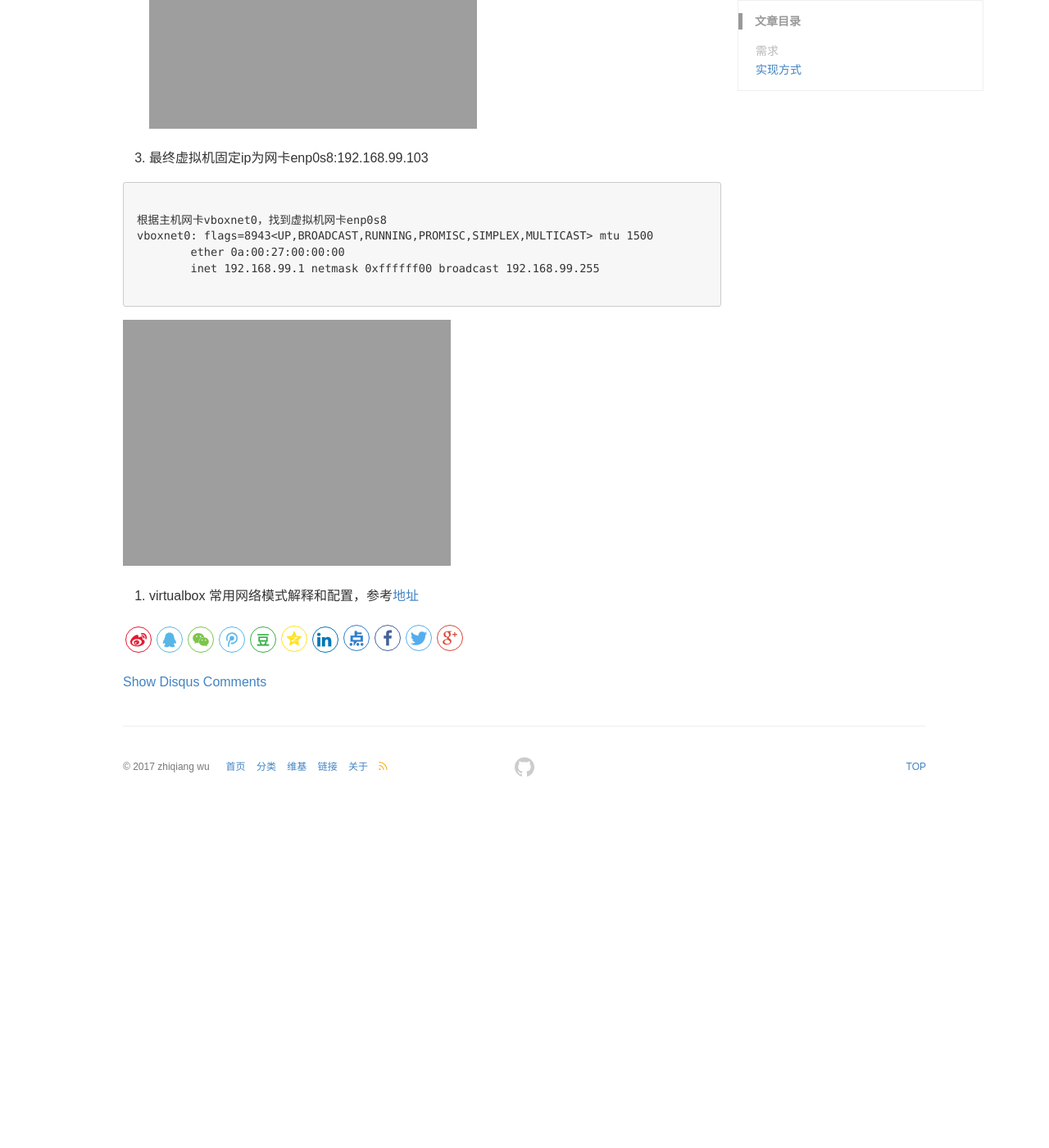
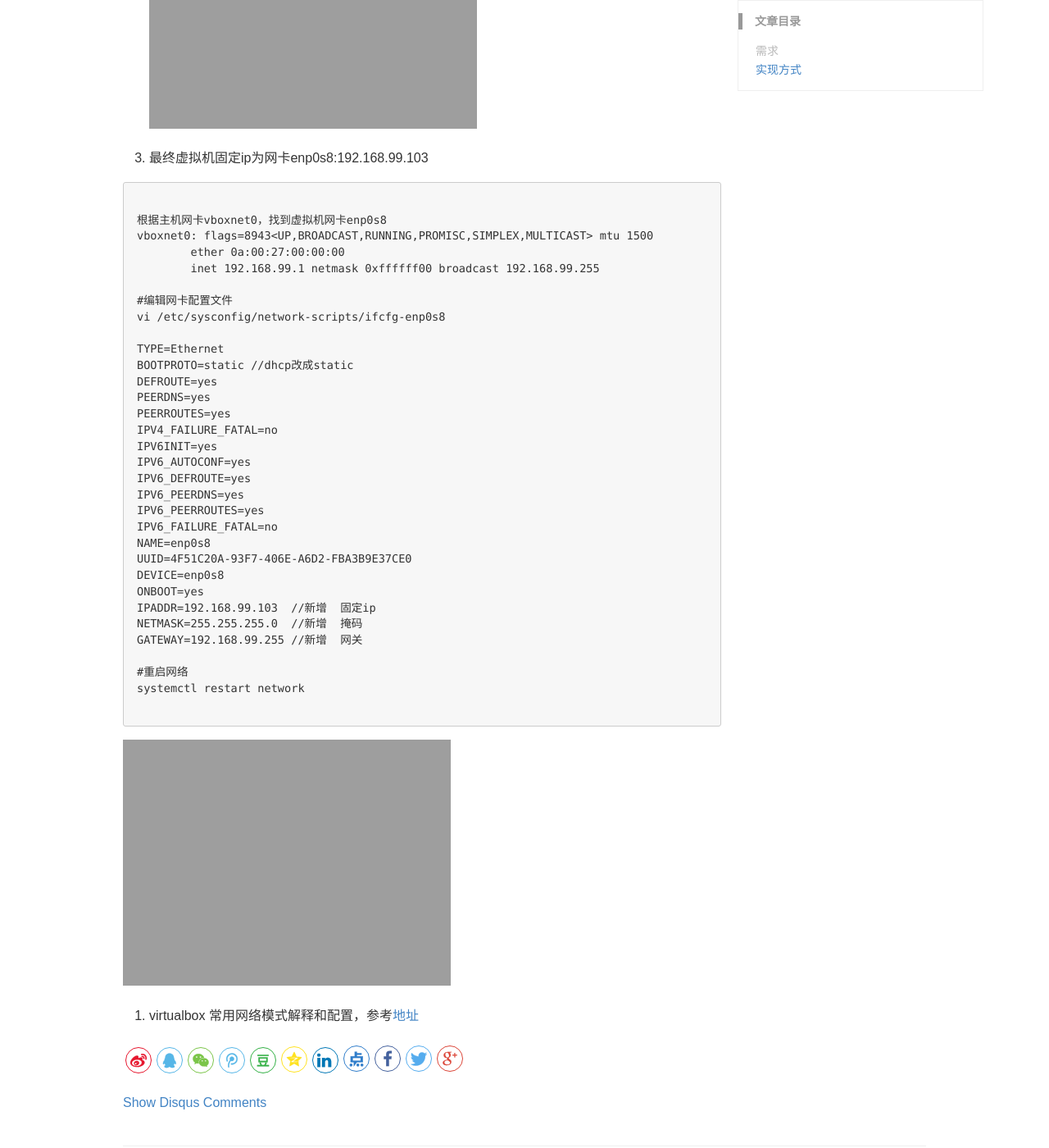
Before and after one commit to awwzc/wzq1990413.github.ios, a Jekyll site: the page built from _posts/blog/2020-02-23-virtualbox-ip.md, in a window 1280 px wide and 1400 px high, scrolled down 1081 px. Shown: the whole window at 82% size. Built offline with Jekyll 4.4.1, drawn with Linux system fonts in a browser that asks for light colours; comment, search, counter and statistics services are not loaded; before the commit the page ends 2065 px from its top, so only the background shows below that.

Commit message:
virtualbox网络配置

````diff
--- a/_posts/blog/2020-02-23-virtualbox-ip.md
+++ b/_posts/blog/2020-02-23-virtualbox-ip.md
@@ -27,6 +27,32 @@ vboxnet0: flags=8943<UP,BROADCAST,RUNNING,PROMISC,SIMPLEX,MULTICAST> mtu 1500
 	ether 0a:00:27:00:00:00
 	inet 192.168.99.1 netmask 0xffffff00 broadcast 192.168.99.255
 
+#编辑网卡配置文件
+vi /etc/sysconfig/network-scripts/ifcfg-enp0s8
+
+TYPE=Ethernet
+BOOTPROTO=static //dhcp改成static
+DEFROUTE=yes
+PEERDNS=yes
+PEERROUTES=yes
+IPV4_FAILURE_FATAL=no
+IPV6INIT=yes
+IPV6_AUTOCONF=yes
+IPV6_DEFROUTE=yes
+IPV6_PEERDNS=yes
+IPV6_PEERROUTES=yes
+IPV6_FAILURE_FATAL=no
+NAME=enp0s8
+UUID=4F51C20A-93F7-406E-A6D2-FBA3B9E37CE0
+DEVICE=enp0s8
+ONBOOT=yes
+IPADDR=192.168.99.103  //新增  固定ip
+NETMASK=255.255.255.0  //新增  掩码
+GATEWAY=192.168.99.255 //新增  网关
+
+#重启网络
+systemctl restart network
+
 ```
 ![gdip]({{ site.url }}/images/posts/virtualbox/gdip.png)
 
````
